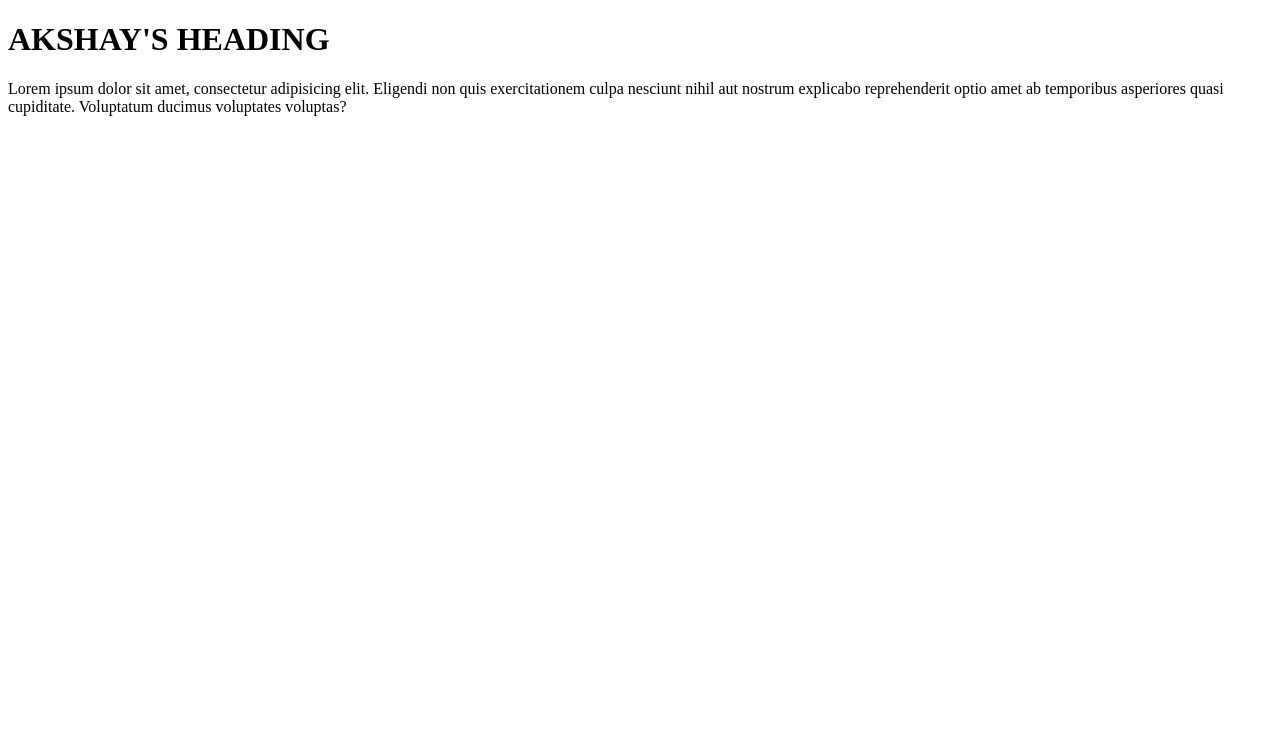
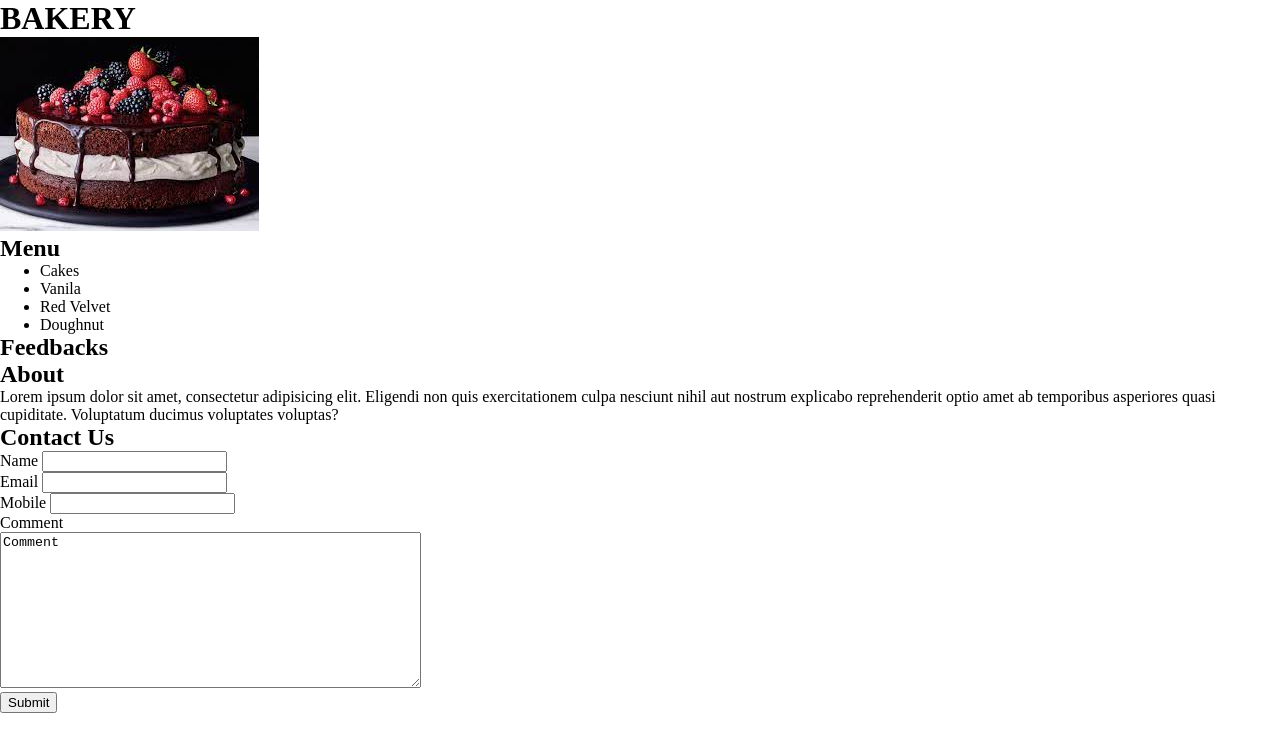
Before and after one commit to lucifer6599/HTML2, a plain HTML site: page index.html in a window 1280 px wide. Drawn offline with Linux system fonts and the light colour scheme.

Commit message:
initial structure

```diff
--- a/index.html
+++ b/index.html
@@ -1,21 +1,53 @@
 <!DOCTYPE html>
 <html lang="en">
-<head>
-    <meta charset="UTF-8">
-    <meta http-equiv="X-UA-Compatible" content="IE=edge">
-    <meta name="viewport" content="width=device-width, initial-scale=1.0">
+  <head>
+    <meta charset="UTF-8" />
+    <meta http-equiv="X-UA-Compatible" content="IE=edge" />
+    <meta name="viewport" content="width=device-width, initial-scale=1.0" />
     <title>Document</title>
-</head>
-<body>
-    <h1>AKSHAY'S HEADING</h1>
+    <style>
+      *{
+        margin:0;
+      }
+    </style>
+  </head>
+  <body>
+    <h1>BAKERY</h1>
+      <img src="./image/cake.jpeg" alt="">
+      <h2>Menu</h2>
+      <ul>
+        <li>Cakes</li>
+        <li>Vanila</li>
+        <li>Red Velvet</li>
+        <li>Doughnut</li>
+      </ul>
+      <h2>Feedbacks</h2>
+      <!-- Description -->
+      <h2>About</h2>
     <div>
-        <p>Lorem ipsum dolor sit amet,
-         consectetur adipisicing elit.
-        Eligendi non quis exercitationem
-        culpa nesciunt nihil aut nostrum
-        explicabo reprehenderit optio amet
-        ab temporibus asperiores quasi cupiditate.
-        Voluptatum ducimus voluptates voluptas?</p>
+      <p>
+        Lorem ipsum dolor sit amet, consectetur adipisicing elit. Eligendi non
+        quis exercitationem culpa nesciunt nihil aut nostrum explicabo
+        reprehenderit optio amet ab temporibus asperiores quasi cupiditate.
+        Voluptatum ducimus voluptates voluptas?
+      </p>
     </div>
-</body>
+    <h2>Contact Us</h2>
+    <form>
+      <label>Name</label>
+      <input type="text" required>
+      <br>
+      <label>Email</label>
+      <input type="email" required>
+      <br>
+      <label>Mobile</label>
+      <input type="tel" required>
+      <br>
+      <label>Comment</label>
+      <br>
+      <textarea cols="50" rows="10" required>Comment</textarea>
+      <br>
+      <input type="submit"/>
+    </form>
+  </body>
 </html>
```
Also changed, not shown: image/cake.jpeg (added), image/doughnut.jpeg (added), image/pastry.jpeg (added).
